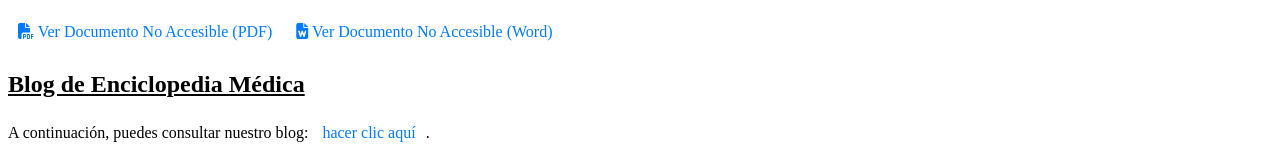
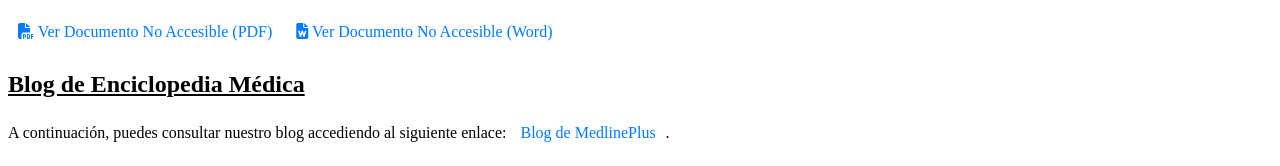
Before and after one commit to albavy/MEDLINE, a plain HTML site: page index.html in a window 1280 px wide. Shown: the part 3230-3396 px from the top of the page. Drawn offline with Linux system fonts and the light colour scheme.

Commit message:
index.html

```diff
--- a/index.html
+++ b/index.html
@@ -256,12 +256,12 @@
 
         </section>
 
-	    <section id="blog">
+	<section id="blog">
         <h2>Blog de Enciclopedia Médica</h2>
-        <p>A continuación, puedes consultar nuestro blog: <a href="https://albavy.wordpress.com/" target="_blank">hacer clic aquí</a>.</p>
+        <p>A continuación, puedes consultar nuestro blog accediendo al siguiente enlace: <a href="https://albavy.wordpress.com/" target="_blank">Blog de MedlinePlus</a>.</p>
 
-        <iframe src="https://albavy.wordpress.com/" title="Blog de Enciclopedia Médica" style="width: 100%; height: 600px; border: none;"></iframe>
-    </section>
+        <iframe src="https://albavy.wordpress.com/" title="Blog de MedlinePlus" style="width: 100%; height: 600px; border: none;"></iframe>
+        </section>
 
     </main>
  <footer>
```
